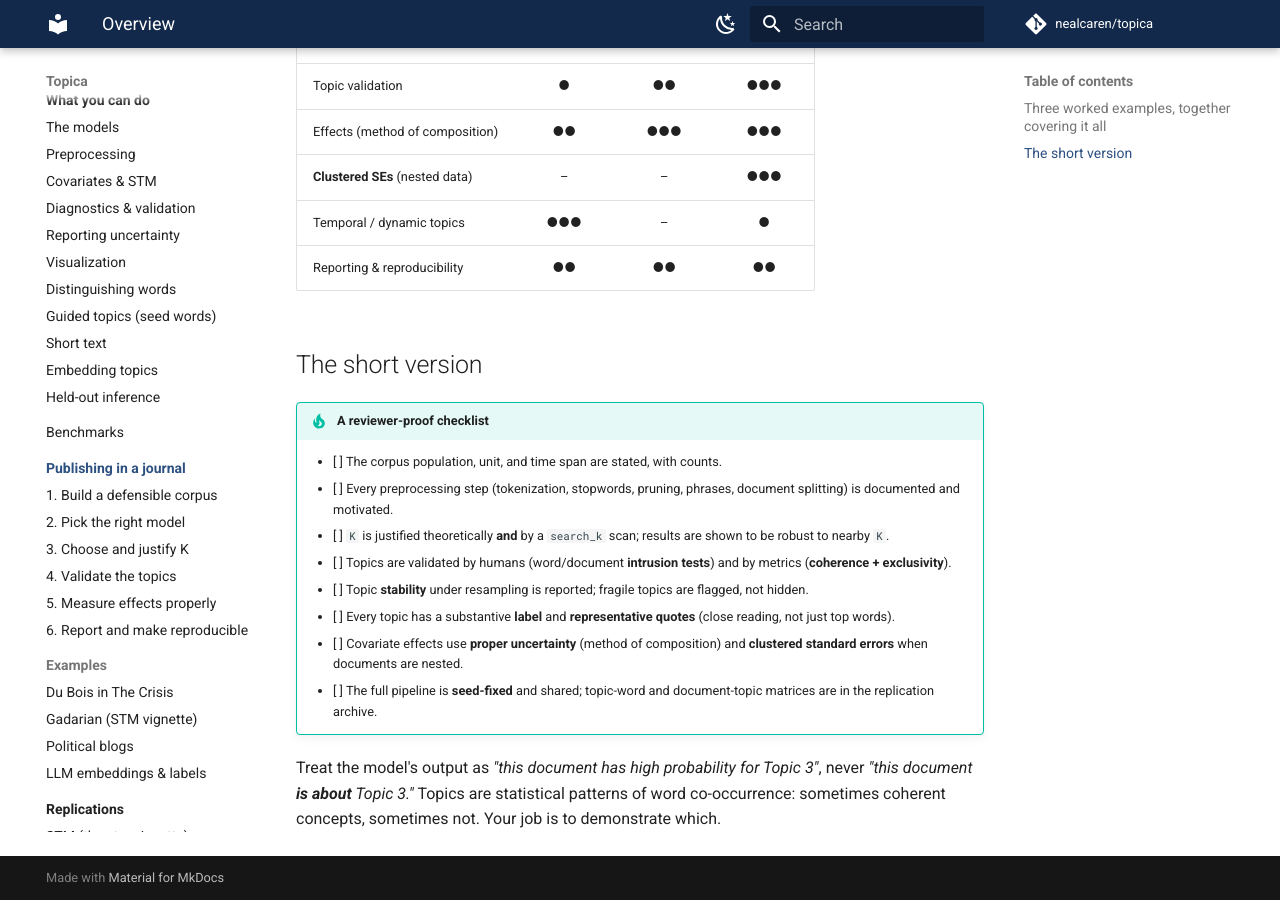
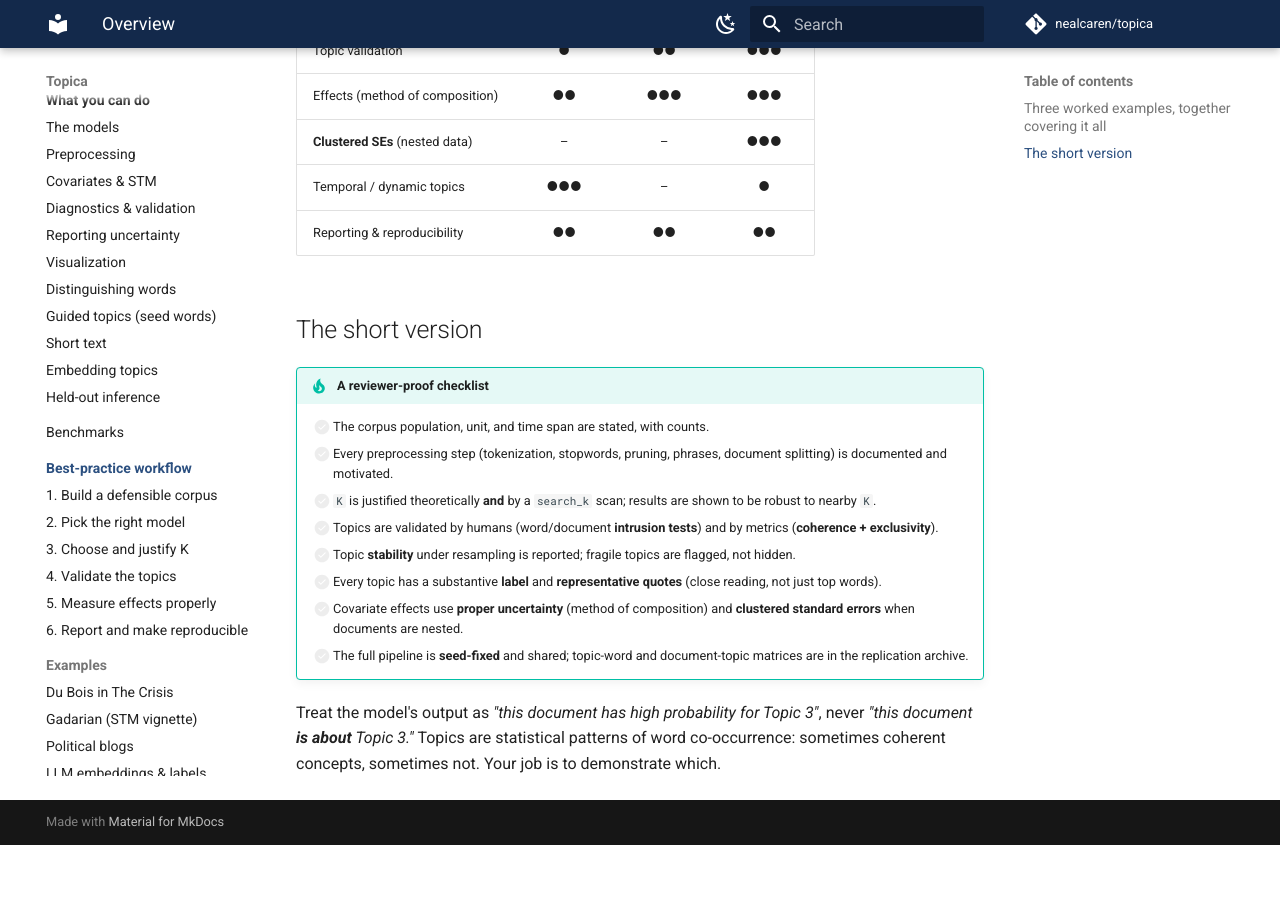
Before and after one commit to nealcaren/turbotopics, an MkDocs documentation site: the page built from docs/publishing/index.md, in a window 1280 px wide and 900 px high, scrolled down 1312 px. Built offline with MkDocs 1.6.1 and Material for MkDocs 9.7.7, drawn with Linux system fonts in a browser that asks for light colours; comment, search, counter and statistics services are not loaded; after the commit the page ends 2157 px from its top, so only the background shows below that; some of the changed text lies outside the part shown.

Commit message:
docs: rename Publishing section to "Best-practice workflow"; fix rendering
Rename the section (nav + page H1) to "Best-practice workflow" / "A best-practice
workflow for publishable topic models" -- named for what it is, not the venue.

Fix two rendering bugs on the page: the grid-card icons showed literal
:material-...: (added pymdownx.emoji with the Material icon generator) and the
"reviewer-proof checklist" rendered as bullets with literal [ ] (added
pymdownx.tasklist with custom_checkbox). Verified in the built HTML: icons render
as SVG, checkboxes are real, mkdocs build --strict clean.

Co-Authored-By: Claude Opus 4.8 (1M context) <noreply@anthropic.com>

```diff
--- a/docs/publishing/index.md
+++ b/docs/publishing/index.md
@@ -1,4 +1,4 @@
-# Publishing in a social science journal
+# A best-practice workflow for publishable topic models
 
 The rest of this site shows **what topica can do**. This section is about
 what you **should** do if you want a topic-modeling analysis to survive peer
--- a/mkdocs.yml
+++ b/mkdocs.yml
@@ -53,6 +53,11 @@ markdown_extensions:
   - pymdownx.details
   - pymdownx.arithmatex:
       generic: true
+  - pymdownx.tasklist:
+      custom_checkbox: true
+  - pymdownx.emoji:
+      emoji_index: !!python/name:material.extensions.emoji.twemoji
+      emoji_generator: !!python/name:material.extensions.emoji.to_svg
 
 plugins:
   - search
@@ -91,7 +96,7 @@ nav:
       - Embedding topics: guides/embedding.md
       - Held-out inference: guides/transform.md
   - Benchmarks: benchmarks.md
-  - Publishing in a journal:
+  - Best-practice workflow:
       - Overview: publishing/index.md
       - 1. Build a defensible corpus: publishing/corpus.md
       - 2. Pick the right model: publishing/choosing-model.md
```
